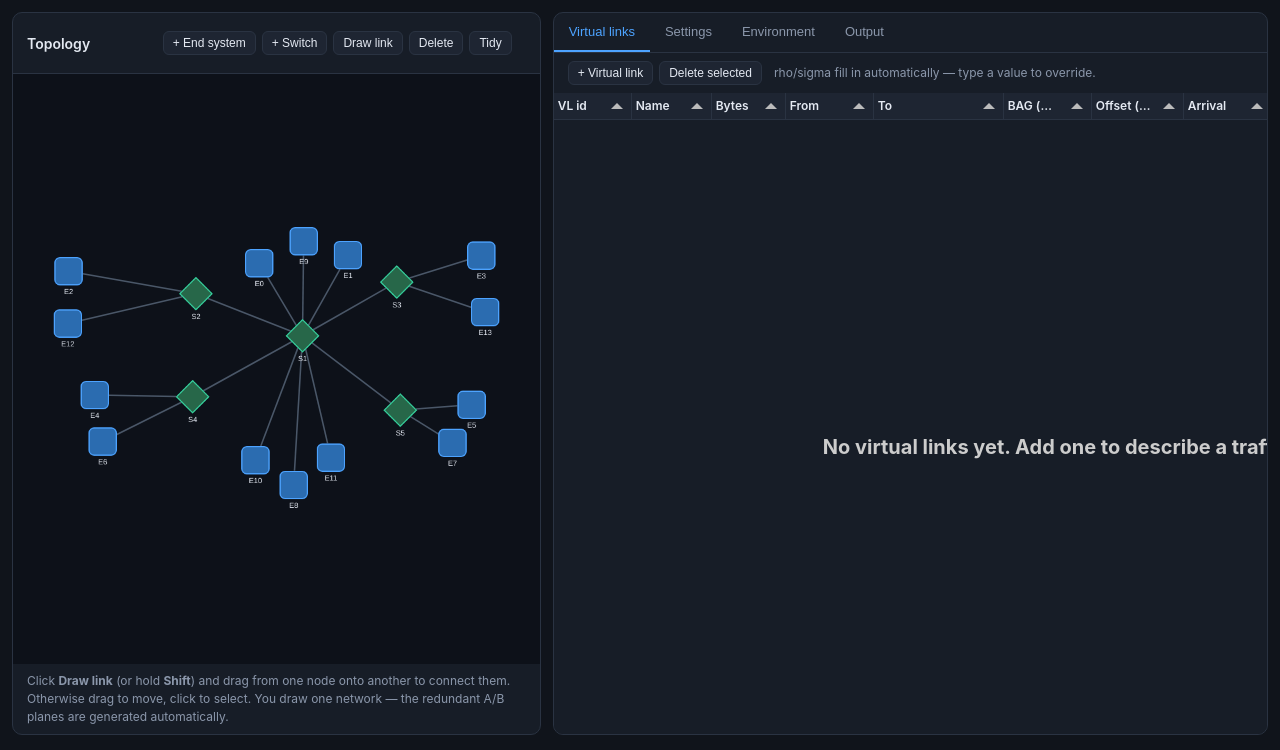
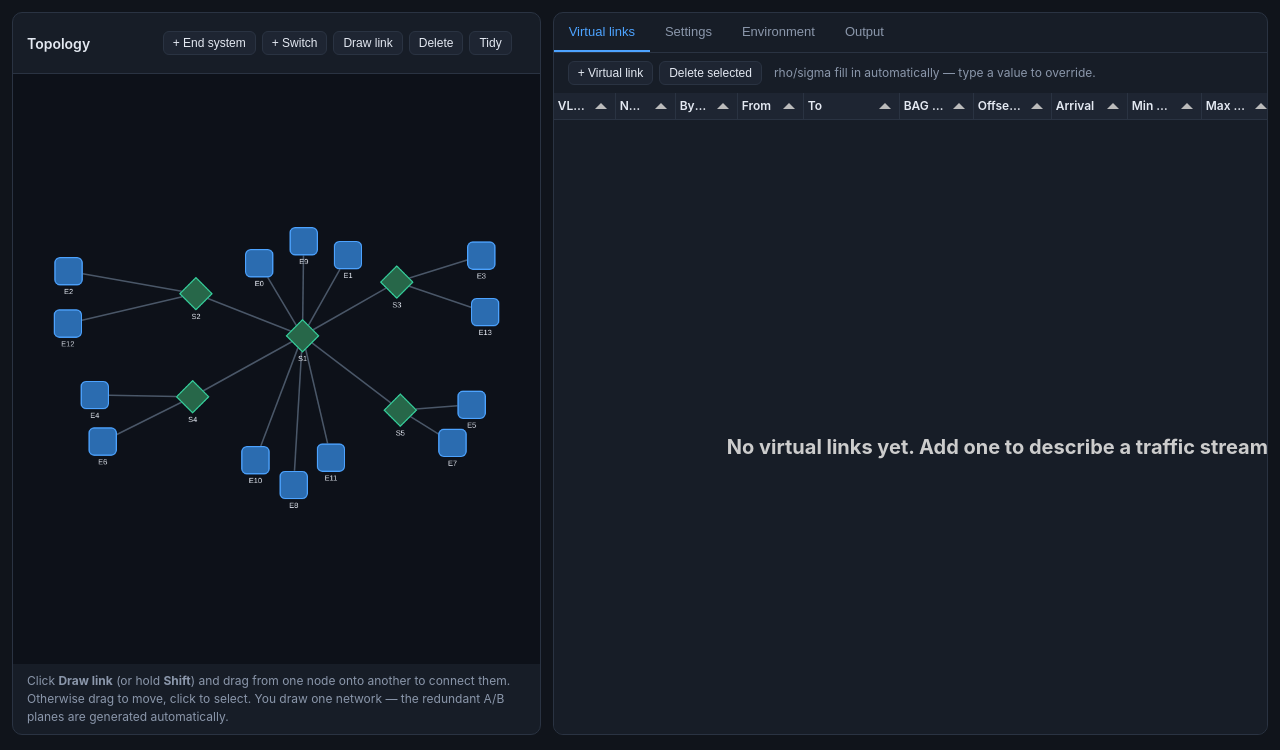
Before and after one commit to aferolkay/afdx_creator, a FastAPI app: page / in a window 1280 px wide. Shown: the part 50-800 px from the top of the page. Run offline with FastAPI, Linux system fonts and the light colour scheme; data that the repository does not hold is empty; some libraries are stand-ins or nearby versions.

Commit message:
Make the Arrival column actually reachable on a laptop screen
The Arrival column was invisible at 1280px -- a very common window width. My
own check only ran at 1600px, where it happened to fit, so the regression got
through: switching to natural-width columns to stop sigma being clipped traded
one silently-hidden column for another, with no cue that the table scrolls.

Three changes, measured at 1280/1366/1440/1600/1920:

- Trimmed every column width (1086px of columns -> 746px).
- Hide the sporadic Min/Max bounds unless some link is actually sporadic. They
  are dashes for every row otherwise, and on a ~700px panel two columns of
  dashes are the difference between Arrival being on screen or not.
- Added a "more >" badge and an edge fade whenever columns remain off screen,
  so a hidden column reads as scrollable rather than absent.

Arrival is now visible at every width tested; with all links periodic nothing
is clipped from 1366px up.

Co-Authored-By: Claude Opus 5 (1M context) <noreply@anthropic.com>

```diff
--- a/static/css/app.css
+++ b/static/css/app.css
@@ -205,6 +205,23 @@ table.route-preview code { color: var(--accent); }
 .tabulator-edit-select-list .tabulator-edit-select-list-item { color: var(--text); }
 .tabulator-edit-select-list .tabulator-edit-select-list-item.active,
 .tabulator-edit-select-list .tabulator-edit-select-list-item:hover { background: var(--accent); color: #06121f; }
+/* Fade at the right edge whenever more columns lie off screen, so they are never simply
+   invisible. Cleared once the table is scrolled to the end. */
+#vl-table { position: relative; }
+#vl-table.has-more-columns::after {
+  content: "";
+  position: absolute; top: 0; right: 0; bottom: 0; width: 46px;
+  pointer-events: none;
+  background: linear-gradient(to right, rgba(23, 29, 39, 0), rgba(23, 29, 39, .96));
+}
+#vl-table.has-more-columns::before {
+  content: "more \203A";
+  position: absolute; top: 4px; right: 6px; z-index: 2;
+  font-size: 10px; letter-spacing: .04em; color: var(--accent);
+  background: var(--panel-2); border: 1px solid var(--border); border-radius: 4px;
+  padding: 1px 5px; pointer-events: none;
+}
+
 .cell-auto { color: var(--muted); font-style: italic; }
 .cell-manual { color: var(--accent); }
 /* Arrival bounds that will misbehave: warn = latency tails, bad = the run will abort. */
--- a/static/js/vl_table.js
+++ b/static/js/vl_table.js
@@ -91,15 +91,15 @@ window.VLTable = (function () {
       selectableRows: true,
       placeholder: "No virtual links yet. Add one to describe a traffic stream.",
       columns: [
-        { title: "VL id", field: "hex_vl_id", editor: "input", width: 78,
+        { title: "VL id", field: "hex_vl_id", editor: "input", width: 62,
           tooltip: "Hex identifier, e.g. 0x1. Must be unique." },
-        { title: "Name", field: "label", editor: "input", width: 80 },
-        { title: "Bytes", field: "frame_bytes", editor: "number", width: 74,
+        { title: "Name", field: "label", editor: "input", width: 60 },
+        { title: "Bytes", field: "frame_bytes", editor: "number", width: 62,
           editorParams: { min: 1 }, tooltip: "Application payload size." },
-        { title: "From", field: "source_node_id", width: 88,
+        { title: "From", field: "source_node_id", width: 66,
           editor: "list", editorParams: { valuesLookup: nodeOptions },
           formatter: (cell) => nodeOptions()[cell.getValue()] || "-" },
-        { title: "To", field: "destination_node_ids", width: 130,
+        { title: "To", field: "destination_node_ids", width: 96,
           tooltip: "Destination end systems. Several = multicast.",
           formatter: (cell) => {
             const options = nodeOptions();
@@ -108,14 +108,14 @@ window.VLTable = (function () {
           },
           cellClick: (event, cell) => editDestinations(cell),
         },
-        { title: "BAG (ms)", field: "bag_ms", editor: "number", width: 88,
+        { title: "BAG (ms)", field: "bag_ms", editor: "number", width: 74,
           editorParams: { min: 0.001, step: 0.5 },
           formatter: (cell) => trim(cell.getValue()),
           tooltip: "Minimum interval between frames." },
-        { title: "Offset (us)", field: "offset_us", editor: "number", width: 92,
+        { title: "Offset (us)", field: "offset_us", editor: "number", width: 78,
           formatter: (cell) => trim(cell.getValue()),
           tooltip: "Release offset of the first frame." },
-        { title: "Arrival", field: "arrival_pattern", width: 88,
+        { title: "Arrival", field: "arrival_pattern", width: 76,
           editor: "list",
           editorParams: { values: { periodic: "periodic", uniform: "sporadic" } },
           formatter: (cell) => cell.getValue() === "uniform"
@@ -123,20 +123,20 @@ window.VLTable = (function () {
             : '<span class="cell-auto">periodic</span>',
           tooltip: "periodic = one frame every BAG. sporadic = the gap is redrawn at random " +
                    "from the Min..Max range for every frame." },
-        { title: "Min (ms)", field: "arrival_min_ms", editor: "number", width: 86,
+        { title: "Min (ms)", field: "arrival_min_ms", editor: "number", width: 74,
           formatter: (cell) => sporadicOnly(cell),
           tooltip: "Sporadic only: shortest possible gap. Below BAG is allowed but the " +
                    "regulator will hold frames back, adding latency." },
-        { title: "Max (ms)", field: "arrival_max_ms", editor: "number", width: 86,
+        { title: "Max (ms)", field: "arrival_max_ms", editor: "number", width: 74,
           formatter: (cell) => sporadicOnly(cell),
           tooltip: "Sporadic only: longest possible gap. Keep the average above BAG." },
-        { title: "rho (Mbps)", field: "rho_bps", editor: "number", width: 96,
+        { title: "rho (Mbps)", field: "rho_bps", editor: "number", width: 84,
           formatter: derivedFormatter("rho_bps", 3, 1e6),
           tooltip: "Sustained rate. Blank = computed as Lmax/BAG.",
           editorParams: { min: 0 },
           mutatorEdit: (value) => (value === "" || value == null) ? null : Number(value) * 1e6,
           accessorEdit: (value) => (value == null) ? "" : Number(value) / 1e6 },
-        { title: "sigma (bits)", field: "sigma_bits", editor: "number", width: 100,
+        { title: "sigma (bits)", field: "sigma_bits", editor: "number", width: 88,
           formatter: derivedFormatter("sigma_bits", 0, 1),
           tooltip: "Burst allowance. Blank = margin x Lmax.",
           editorParams: { min: 0 },
@@ -158,6 +158,8 @@ window.VLTable = (function () {
 
       writeBack(cell.getRow().getData());
       Store.touch();
+      // Turning a link sporadic is what makes the bounds columns relevant.
+      if (cell.getField() === "arrival_pattern") applyColumnVisibility();
       // Several columns are rendered from OTHER columns -- rho/sigma from bytes and BAG, the
       // arrival bounds from the pattern and BAG. Tabulator does not know about those
       // dependencies and reuses cached cells on a plain redraw(), which leaves stale values on
@@ -297,7 +299,41 @@ window.VLTable = (function () {
   function refresh() {
     const project = Store.get();
     if (!table || !project) return;
-    table.setData(project.virtual_links.map(toRow));
+    table.setData(project.virtual_links.map(toRow)).then(applyColumnVisibility);
+  }
+
+  /* The arrival bounds are dashes for every row unless something is sporadic, so they are hidden
+     until they mean something. With 12 columns and a side panel that is only ~700px on a laptop,
+     two columns of dashes are the difference between Arrival being on screen or not. */
+  function applyColumnVisibility() {
+    if (!table) return;
+    const project = Store.get();
+    const anySporadic = (project?.virtual_links || []).some(vl => vl.arrival_pattern === "uniform");
+    ["arrival_min_ms", "arrival_max_ms"].forEach(field => {
+      const column = table.getColumn(field);
+      if (!column) return;
+      if (anySporadic) column.show(); else column.hide();
+    });
+    updateScrollCue();
+  }
+
+  /* Tell the user the table scrolls sideways. Without this the rightmost columns simply look
+     absent -- which is exactly how the Arrival column went missing on a narrower screen. */
+  function updateScrollCue() {
+    const host = document.getElementById("vl-table");
+    const holder = host?.querySelector(".tabulator-tableholder");
+    if (!holder) return;
+    const update = () => {
+      const overflowing = holder.scrollWidth - holder.clientWidth > 2;
+      const atEnd = holder.scrollLeft + holder.clientWidth >= holder.scrollWidth - 2;
+      host.classList.toggle("has-more-columns", overflowing && !atEnd);
+    };
+    if (!holder.dataset.cueBound) {
+      holder.addEventListener("scroll", update);
+      window.addEventListener("resize", update);
+      holder.dataset.cueBound = "1";
+    }
+    update();
   }
 
   return { init, refresh };
```
Also changed, not shown: projects/f0a2eb5fa15d.json (+25 -4 lines).
